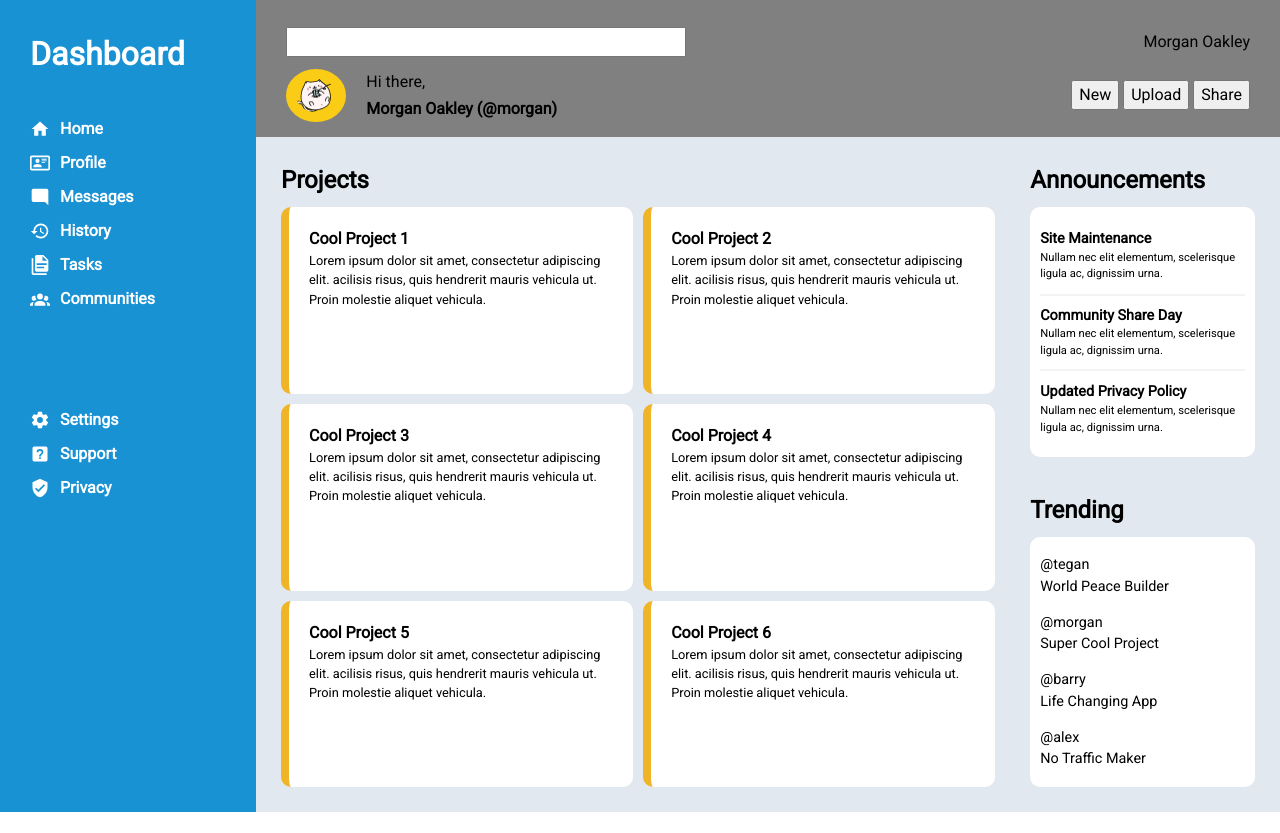
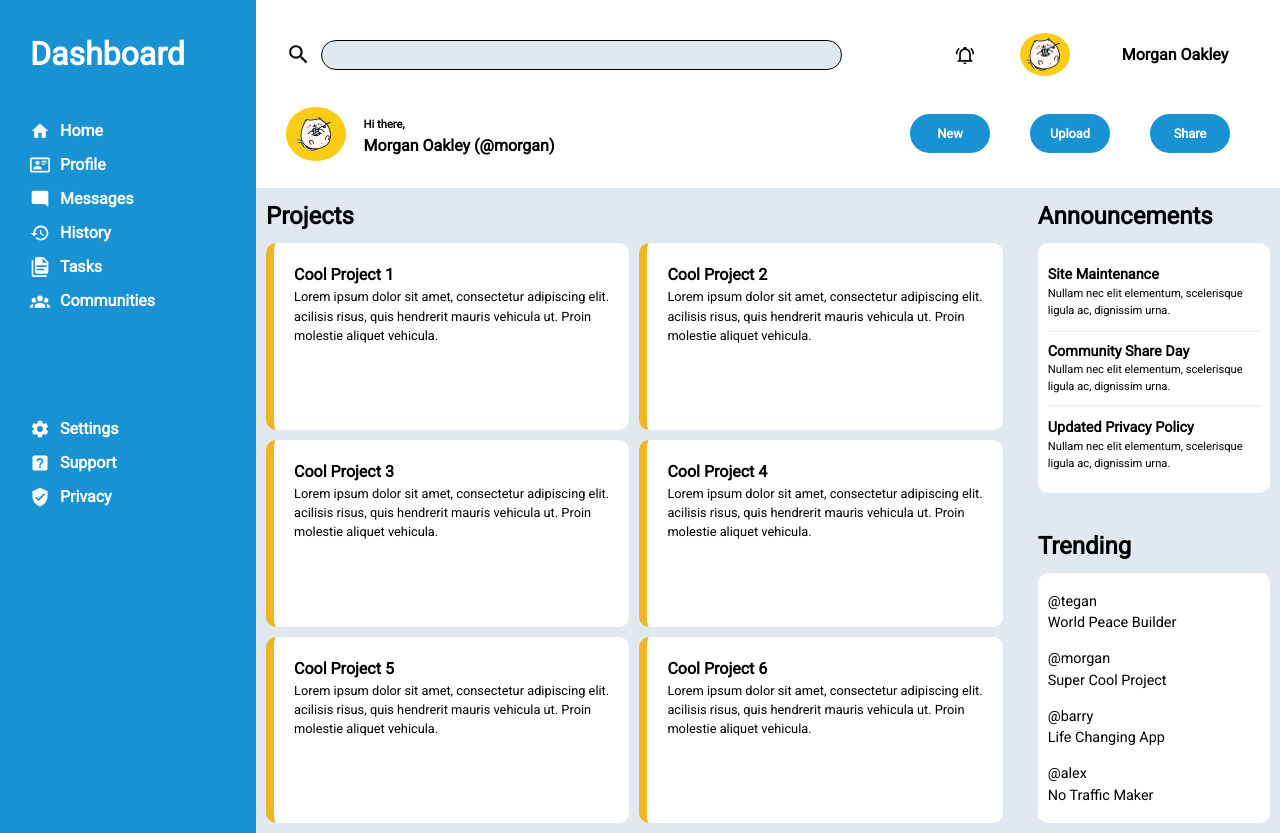
Before and after one commit to joshagustin/admin-dashboard, a plain HTML site: page index.html in a window 1280 px wide. Before the commit the page ends 812 px from the top, so only its background shows below. Drawn offline with Linux system fonts and the light colour scheme.

Commit message:
Add styling to header

```diff
--- a/index.html
+++ b/index.html
@@ -26,21 +26,24 @@
     </ul>
   </div>
   <div class="header">
-    <div class="search">
-      <input type="search">
-    </div>
+    <form action="" class="search">
+      <label for="search"><img src="./img/magnify.svg" alt=""></label>
+      <input type="search" id="search" name="search" aria-label="Search our site">
+    </form>
     <div class="profile">
+      <img src="./img/bell-ring-outline.svg" alt="notifications icon">
+      <img src="./img/cat.png" alt="user profile image">
       <span>Morgan Oakley</span>
     </div>
     <div class="greeting">
-      <img src="./img/cat.png" alt="a cat holding onto a ball of yarn">
-      <p>Hi there,</p>
+      <img src="./img/cat.png" alt="user profile image">
+      <span>Hi there,</span>
       <h2>Morgan Oakley (@morgan)</h2>
     </div>
     <div class="create">
-      <button>New</button>
-      <button>Upload</button>
-      <button>Share</button>
+      <button type="button">New</button>
+      <button type="button">Upload</button>
+      <button type="button">Share</button>
     </div>
   </div>
   <div class="main-content">
--- a/style.css
+++ b/style.css
@@ -56,7 +56,7 @@ h1, h2, h3, h4, h5, h6 {
   font-family: Roboto, system-ui, "Segoe UI", Roboto, Helvetica, Arial, sans-serif, "Apple Color Emoji", "Segoe UI Emoji", "Segoe UI Symbol";
 }
 
-/* temporary, for layout visualization */
+/* sidebar styles */
 .sidebar {
   background-color: var(--sidebar-background);
   grid-area: 1 / 1 / 3 / 2;
@@ -92,28 +92,68 @@ li {
   width: 20px;
 }
 
+/* header styles */
 .header {
   background-color: gray;
   grid-area: 1 / 2 / 2 / 3; /* not necessary */
   display: grid;
-  grid-template: repeat(2, 1fr) / 3fr 1fr;
+  grid-template: repeat(2, 1fr) / 3fr 2fr;
   align-items: center;
   padding: 15px 30px;
 }
 
 input[type='search'] {
-  width: 400px;
+  appearance: none;
+  height: 30px;
+  width: clamp(400px, 90%, 600px);
+  border: 1px solid black;
+  border-radius: 15px;
+  padding: 5px;
+  outline: none;
+  background-color: var(--main-content-background);
 }
 
-.profile,
-.create {
-  justify-self: end;
+input[type="search"]:not(:focus, :active)::-webkit-search-cancel-button {
+  display: none;
+}
+
+input[type="search"]:hover,
+input[type="search"]:focus-visible,
+input[type="search"]:active {
+  border: 1px solid blue;
+}
+
+
+.profile {
+  display: grid;
+  grid-template-columns: repeat(2, 50px) 150px;
+  gap: 30px;
+  align-items: center;
+  justify-content: end;
+  justify-items: center;
+}
+
+.profile img:last-of-type {
+  background: var(--cat-background);
+  border-radius: 50%;
+  height: auto;
+  padding: 5px;
+}
+
+.profile img:first-of-type {
+  height: auto;
+  min-width: 20px;
+  max-width: 20px;
+}
+
+.profile > span {
+  font-weight: 700;
 }
 
 .greeting {
   display: grid;
   grid-template: 1fr 1fr / 1fr 8fr;
-  align-items: center;
+  column-gap: 15px;
 }
 
 .greeting img {
@@ -129,9 +169,45 @@ input[type='search'] {
   font-size: 1rem;
 }
 
+.greeting > span {
+  font-size: 0.7rem;
+  font-weight: 600;
+  align-self: end;
+}
+
+.search {
+  display: flex;
+  gap: var(--main-content-gaps);
+  align-items: center;
+}
+
+.search img {
+  height: auto;
+  width: 25px;
+}
+
+.create > button {
+  background-color: var(--sidebar-background);
+  padding: 10px;
+  border: none;
+  border-radius: 20px;
+  color: white;
+  font-weight: 700;
+  font-size: 0.8rem;
+}
+
+.create {
+  display: grid;
+  justify-content: end;
+  grid-template-columns: repeat(3, 80px);
+  padding: 20px;
+  gap: 40px;
+}
+
+/* content styles*/
 .main-content {
   background-color: var(--main-content-background);
-  padding: 15px;
+  padding: o15px;
   grid-area: 2 / 2 / 3 / 3; /* also not necessary */
   display: grid;
   grid-template: repeat(2, minmax(0, 1fr)) / 3fr 1fr; /* todo testing this*/
@@ -218,7 +294,8 @@ input[type='search'] {
 
 .card,
 .notice-container,
-.topic-container {
+.topic-container,
+.header {
   background-color: #fff;
   border-radius: 10px;
 }
```
Also changed, not shown: img/bell-ring-outline.svg (added), img/magnify.svg (added).
